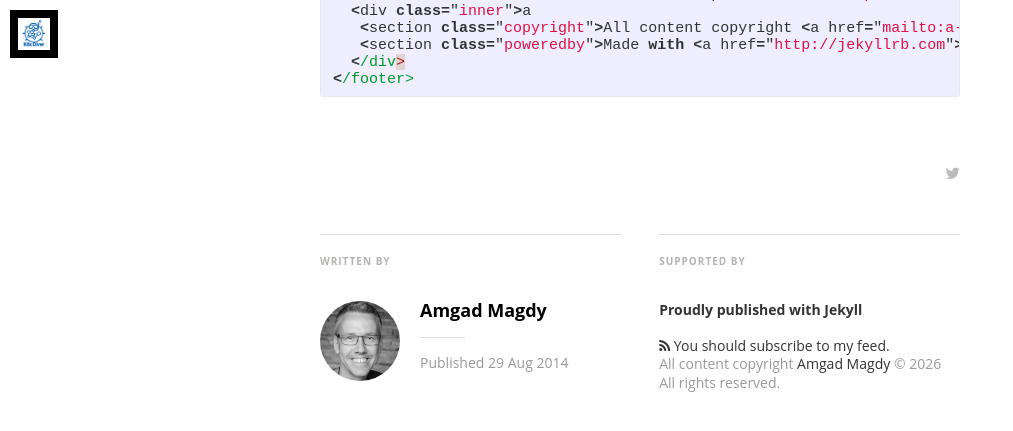
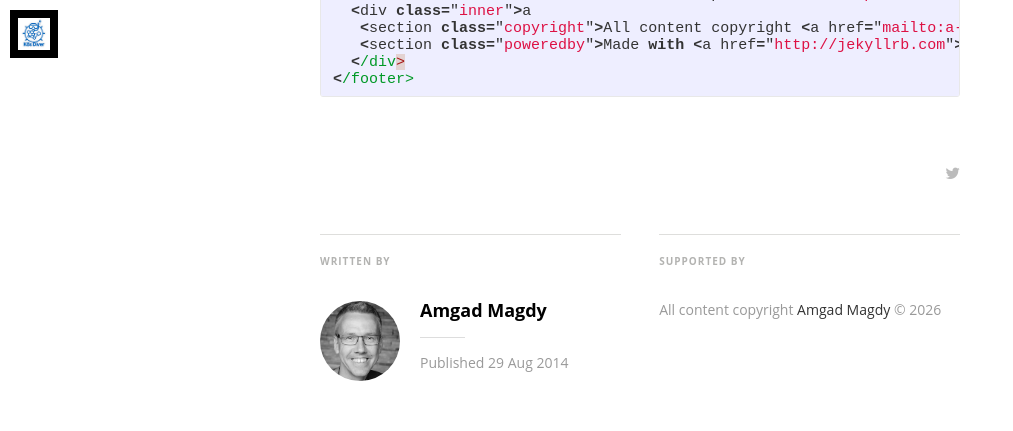
Before and after one commit to k8sdiver/k8sdiver.github.io, a Jekyll site: the page built from _posts/2014-08-29-welcome-to-jekyll.markdown, in a window 1280 px wide and 900 px high, scrolled down 1688 px, cut to the strip 0-467 px from the top of the window. Shown: the top 431 px of the strip, without its empty margins (0-1013 px from the left). Built offline with Jekyll 4.4.1, drawn with Linux system fonts in a browser that asks for light colours; nearby versions of some CDN libraries; some web fonts are replaced.

Commit message:
Update post.html

```diff
--- a/_layouts/post.html
+++ b/_layouts/post.html
@@ -80,10 +80,8 @@
           <div class="isRight">
             <h5 class="index-headline featured"><span>Supported by</span></h5>
             <footer class="site-footer">
-              <section class="poweredby">Proudly published with <a href="http://jekyllrb.com"> Jekyll</a></section>
-              <a class="subscribe" href="{{ "/feed.xml" | prepend: site.baseurl }}"> <span class="tooltip"> <i class="fa fa-rss"></i> You should subscribe to my feed.</span></a>
               <div class="inner">
-                <section class="copyright">All content copyright <a href="{{@blog.url}}/">{{site.author}}</a> &copy; {{ site.time | date: '%Y' }}<br>All rights reserved.</section>
+                <section class="copyright">All content copyright <a href="{{@blog.url}}/">{{site.author}}</a> &copy; {{ site.time | date: '%Y' }}</section>
               </div>
             </footer>
           </div>
```
